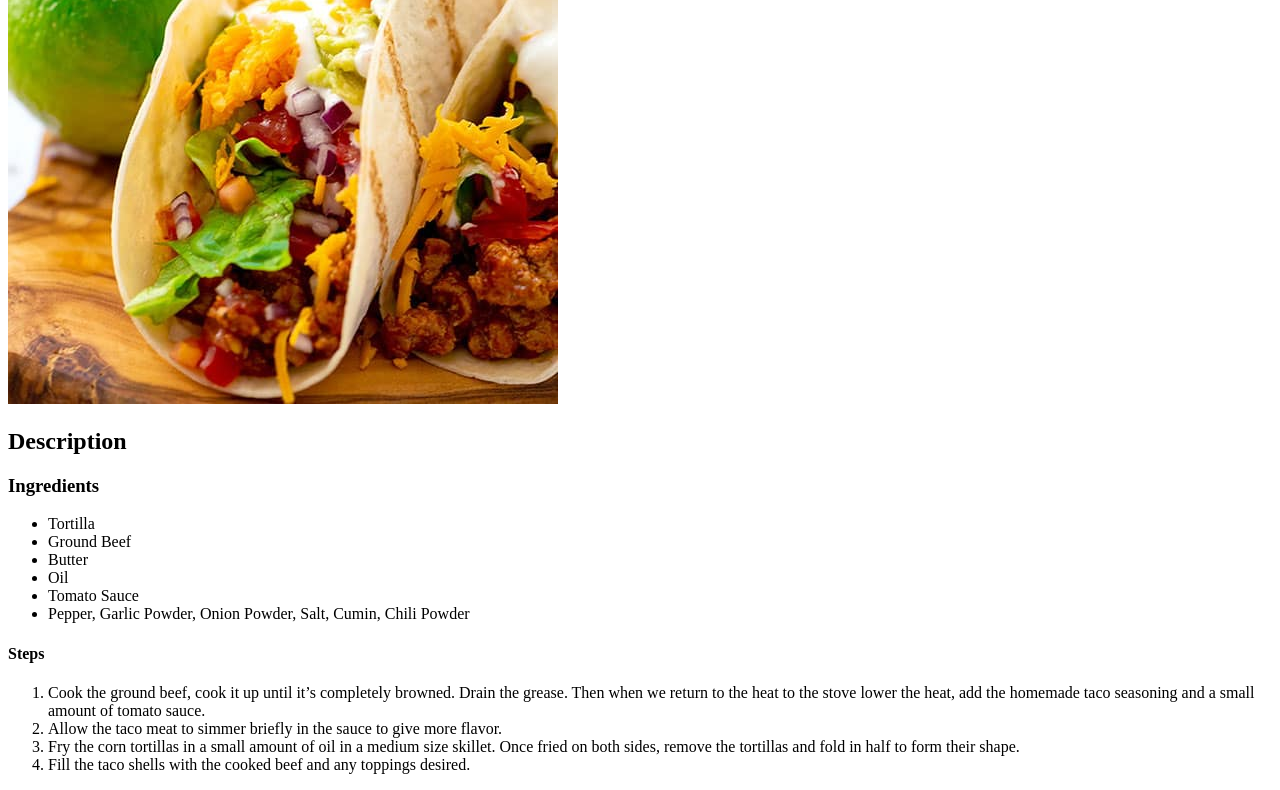
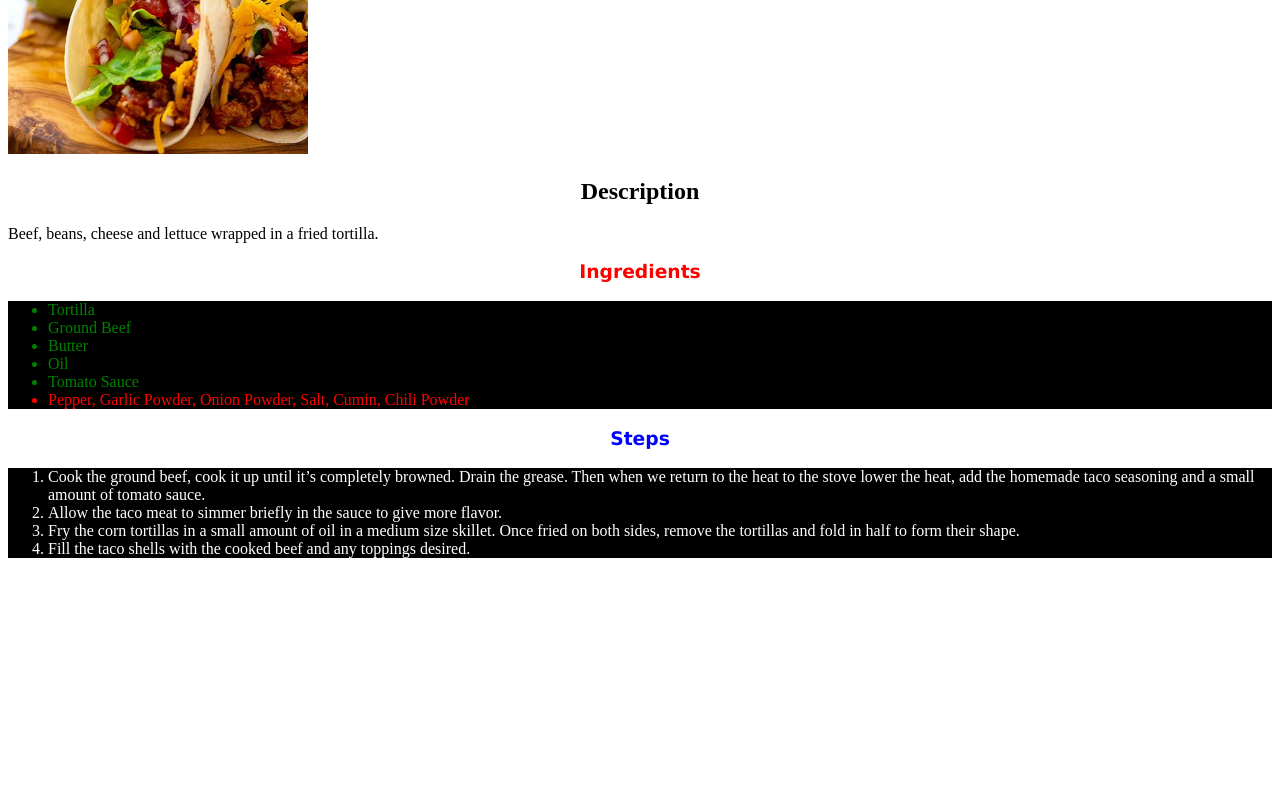
Before and after one commit to reforgedreinvigorated/Recipes, a plain HTML site: page recipes/taco.html in a window 1280 px wide. Shown: the part 226-1016 px from the top of the page. After the commit the page ends 800 px from the top, so only its background shows below. Drawn offline with Linux system fonts and the light colour scheme.

Commit message:
added missing description to taco. Added some css placeholder as testing

```diff
--- a/recipes/taco.html
+++ b/recipes/taco.html
@@ -3,6 +3,7 @@
     <head>
         <meta charset = "utf-8">
         <title>Taco Recipe</title>
+        <link rel = "stylesheet" href = "../styles.css">
     </head>
 
     <body>
@@ -10,24 +11,24 @@
         <img src = "../pictures/taco.jpg" alt = "taco">
 
         <h2>Description</h2>
-        <p></p>
+        <p>Beef, beans, cheese and lettuce wrapped in a fried tortilla.</p>
 
-        <h3>Ingredients</h3>
-        <ul>
-            <li>Tortilla</li>
-            <li>Ground Beef</li>
-            <li>Butter</li>
-            <li>Oil</li>
-            <li>Tomato Sauce</li>
-            <li>Pepper, Garlic Powder, Onion Powder, Salt, Cumin, Chili Powder</li>
+        <h3 class = "ingredients">Ingredients</h3>
+        <ul class = "unordered">
+            <li class = "listItem">Tortilla</li>
+            <li class = "listItem">Ground Beef</li>
+            <li class = "listItem">Butter</li>
+            <li class = "listItem">Oil</li>
+            <li class = "listItem">Tomato Sauce</li>
+            <li id = "spices">Pepper, Garlic Powder, Onion Powder, Salt, Cumin, Chili Powder</li>
         </ul>
 
-        <h4>Steps</h4>
-        <ol>
-            <li>Cook the ground beef, cook it up until it’s completely browned. Drain the  grease. Then when we return to the heat to the stove lower the heat, add the  homemade taco seasoning and a small amount of tomato sauce. </li>
-            <li>Allow the taco meat to simmer briefly in the sauce to give more flavor.</li>
-            <li>Fry the corn tortillas in a small amount of oil in a medium size skillet. Once fried  on both sides, remove the tortillas and fold in half to form their shape.  </li>
-            <li>Fill the taco shells with the cooked beef and any toppings desired.</li>
+        <h3 class = "steps">Steps</h3>
+        <ol class = "ordered">
+            <li class = "listItem">Cook the ground beef, cook it up until it’s completely browned. Drain the  grease. Then when we return to the heat to the stove lower the heat, add the  homemade taco seasoning and a small amount of tomato sauce. </li>
+            <li class = "listItem">Allow the taco meat to simmer briefly in the sauce to give more flavor.</li>
+            <li class = "listItem">Fry the corn tortillas in a small amount of oil in a medium size skillet. Once fried  on both sides, remove the tortillas and fold in half to form their shape.  </li>
+            <li class = "listItem">Fill the taco shells with the cooked beef and any toppings desired.</li>
         </ol>
     </body>
 </html>
--- /dev/null
+++ b/styles.css
@@ -0,0 +1,36 @@
+h1, h2, h3{
+    text-align: center;
+}
+
+img {
+    height: auto;
+    width: 300px;
+}
+
+.ingredients,
+.steps{
+    font-family:'Lucida Sans', sans-serif;
+}
+
+.ingredients{
+    color: red;
+}
+.steps{
+    color: blue;
+}
+.ordered,
+.unordered{
+    font-family:  "Times New Roman", sans-serif;
+    background-color: black;
+}
+
+.unordered .listItem{
+    color: green;
+}
+.ordered .listItem{
+    color: white;
+}
+
+.unordered #spices{
+    color: red;
+}
```
Also changed, not shown: index.html (+1 -0 lines), recipes/cevapi.html (+3 -2 lines), recipes/chickencurry.html (+3 -2 lines).
